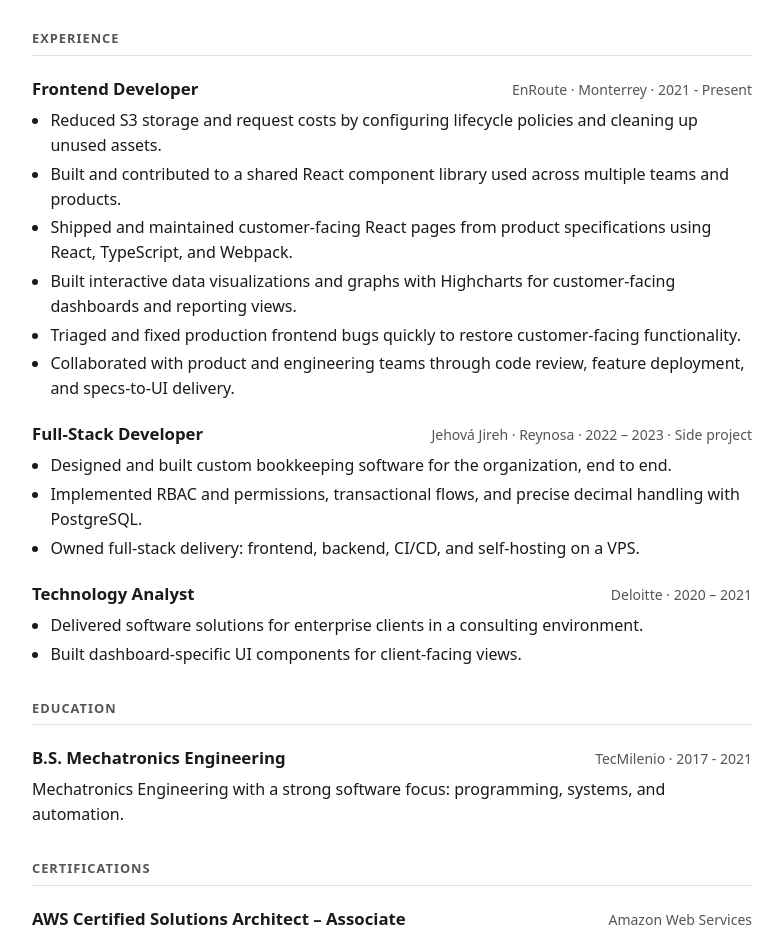
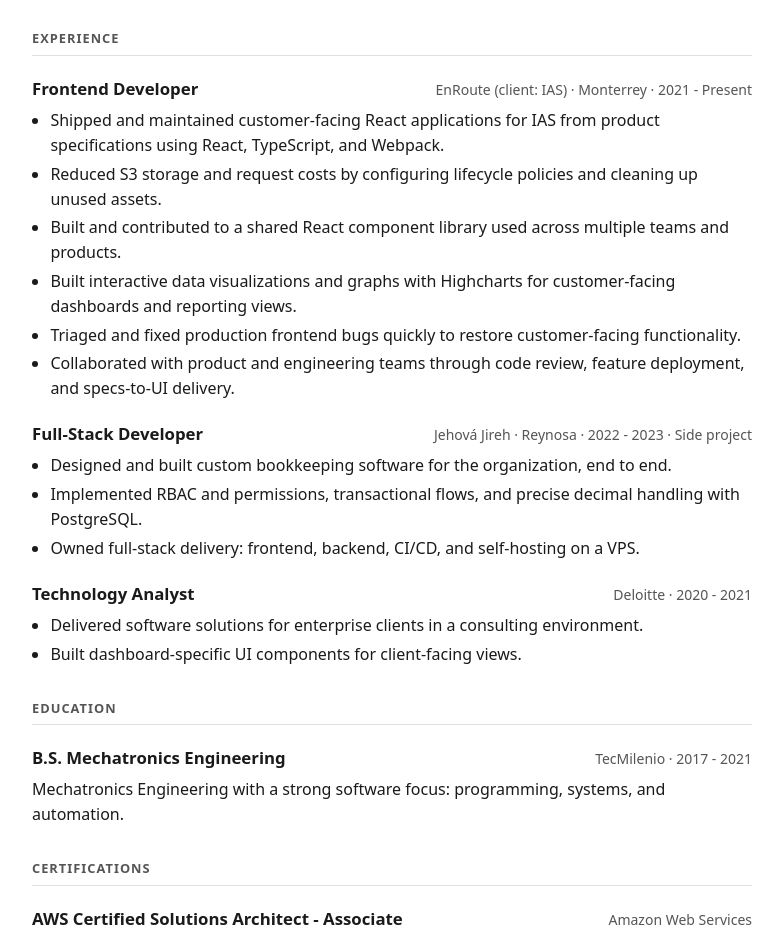
Before and after one commit to mikolertesx/mikolertesx-curriculum, a plain HTML site: page index.html in a window 1280 px wide. Shown: the part 390-1325 px from the top of the page, without its empty margins (248-1031 px from the left). Drawn offline with Linux system fonts and the light colour scheme.

Commit message:
Add client specifics

```diff
--- a/index.html
+++ b/index.html
@@ -54,9 +54,13 @@
         <article class="entry">
           <div class="entry-header">
             <h3>Frontend Developer</h3>
-            <span class="meta">EnRoute · Monterrey · 2021 - Present</span>
+            <span class="meta">EnRoute (client: IAS) · Monterrey · 2021 - Present</span>
           </div>
           <ul>
+            <li>
+              Shipped and maintained customer-facing React applications for IAS from product
+              specifications using React, TypeScript, and Webpack.
+            </li>
             <li>
               Reduced S3 storage and request costs by configuring lifecycle policies and cleaning
               up unused assets.
@@ -64,10 +68,6 @@
             <li>
               Built and contributed to a shared React component library used across multiple teams
               and products.
-            </li>
-            <li>
-              Shipped and maintained customer-facing React pages from product specifications using
-              React, TypeScript, and Webpack.
             </li>
             <li>
               Built interactive data visualizations and graphs with Highcharts for customer-facing
@@ -87,7 +87,7 @@
         <article class="entry">
           <div class="entry-header">
             <h3>Full-Stack Developer</h3>
-            <span class="meta">Jehová Jireh · Reynosa · 2022 – 2023 · Side project</span>
+            <span class="meta">Jehová Jireh · Reynosa · 2022 - 2023 · Side project</span>
           </div>
           <ul>
             <li>
@@ -106,7 +106,7 @@
         <article class="entry">
           <div class="entry-header">
             <h3>Technology Analyst</h3>
-            <span class="meta">Deloitte · 2020 – 2021</span>
+            <span class="meta">Deloitte · 2020 - 2021</span>
           </div>
           <ul>
             <li>
@@ -139,7 +139,7 @@
 
         <article class="entry">
           <div class="entry-header">
-            <h3>AWS Certified Solutions Architect – Associate</h3>
+            <h3>AWS Certified Solutions Architect - Associate</h3>
             <span class="meta">Amazon Web Services</span>
           </div>
         </article>
```
